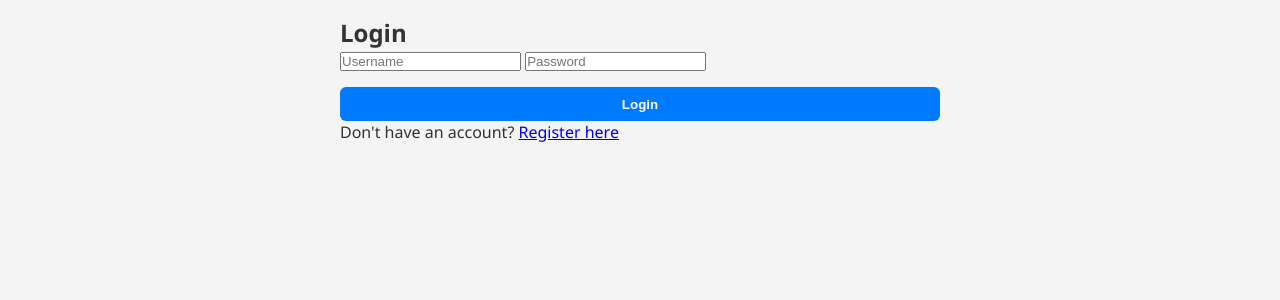
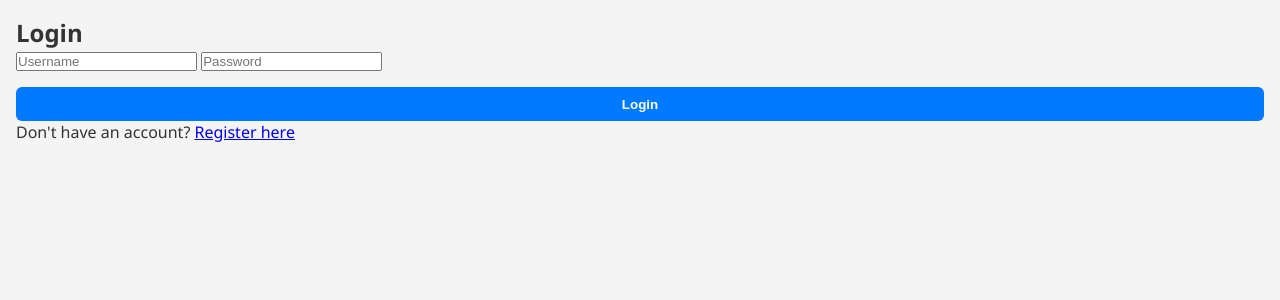
Before and after one commit to tasfiq1110/website, a Flask app: page /login in a window 1280 px wide. Shown: the top 300 px of the page. Run offline with Flask 3, Linux system fonts and the light colour scheme.

Commit message:
Update login.html

```diff
--- a/templates/login.html
+++ b/templates/login.html
@@ -6,14 +6,14 @@
   <link rel="stylesheet" href="{{ url_for('static', filename='style.css') }}">
 </head>
 <body>
-  <div class="container">
+  <div class="form-container">
     <h2>Login</h2>
-    <form action="{{ url_for('login_user') }}" method="POST">
+    <form action="{{ url_for('login_page') }}" method="POST">
       <input type="text" name="username" placeholder="Username" required>
       <input type="password" name="password" placeholder="Password" required>
       <button type="submit">Login</button>
     </form>
-    <p>Don't have an account? <a href="{{ url_for('home') }}">Register here</a></p>
+    <p class="form-switch">Don't have an account? <a href="{{ url_for('home') }}">Register here</a></p>
   </div>
 </body>
 </html>
```
